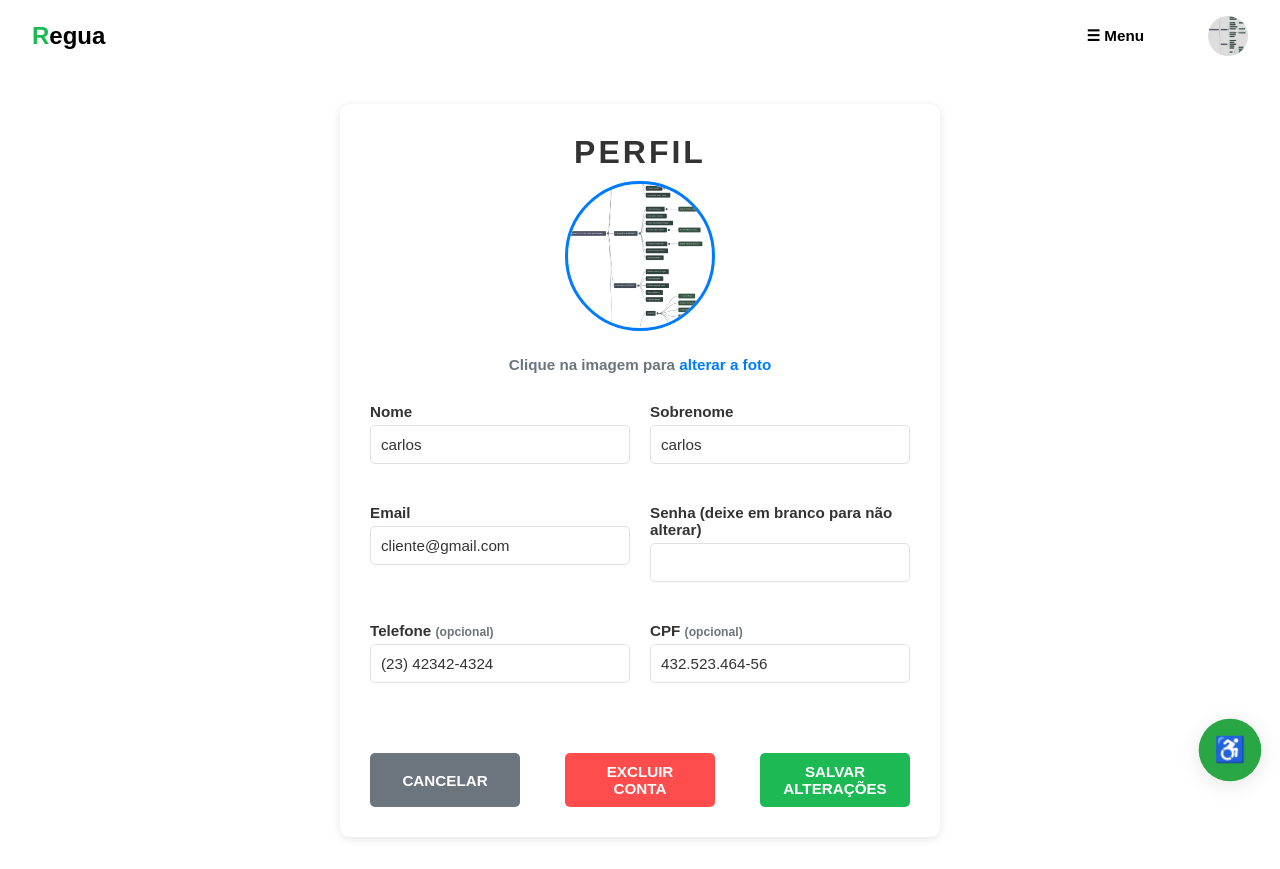
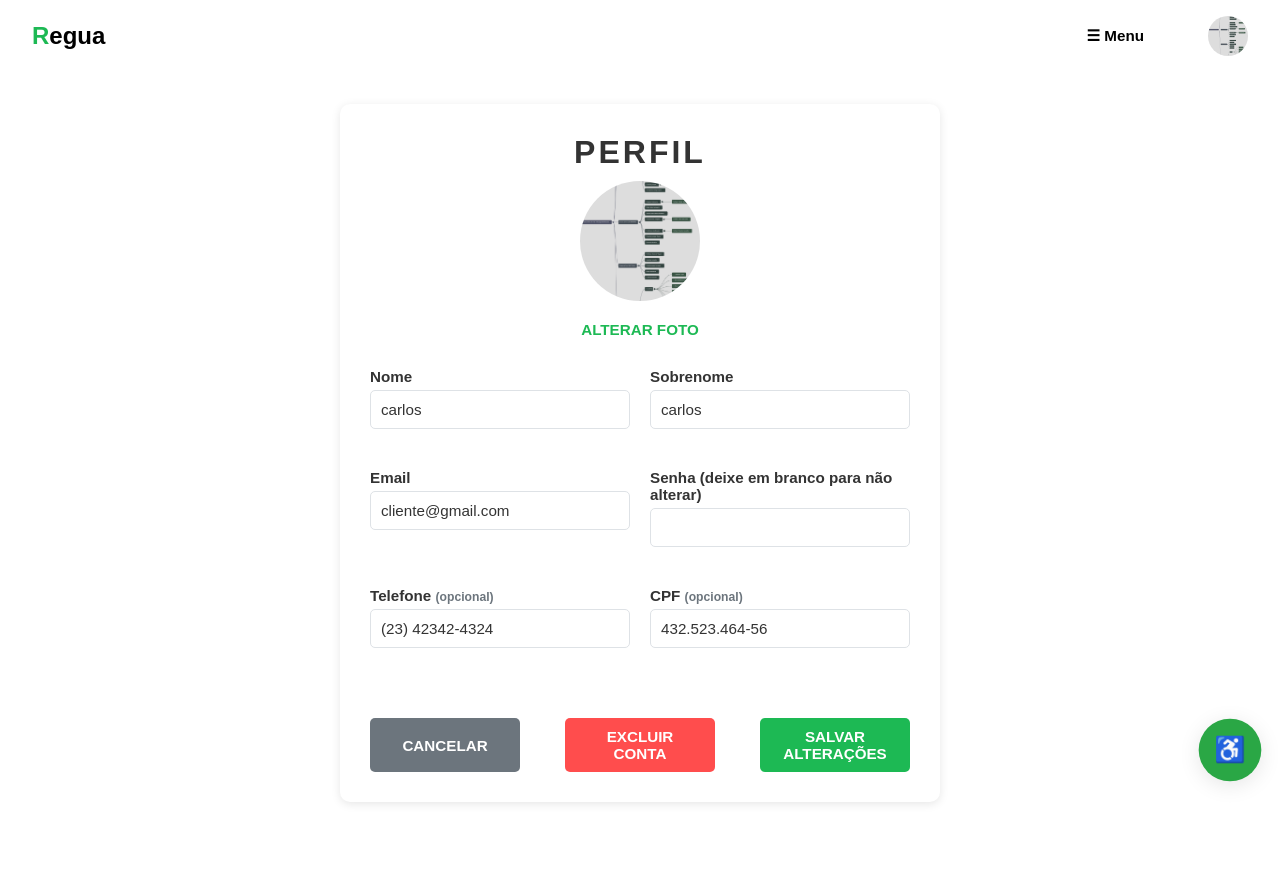
Before and after one commit to AtlyGood/Deploy-regua, a Django app: template regua2/templates/perfil.html in a window 1280 px wide. After the commit the page ends 804 px from the top, so only its background shows below. Run offline with Django 5.2, Linux system fonts and the light colour scheme; the template is opened without the code that fills it: values that come from a table or form of the project are taken from there, others are empty; data comes from the database, SQL or seed files in the repository; some web fonts are replaced.

Commit message:
Update perfil.html

```diff
--- a/regua2/templates/perfil.html
+++ b/regua2/templates/perfil.html
@@ -36,9 +36,6 @@
             --cor-bolinha: #2aa745;
             --cor-bolinha-hover: #228c3a;
             --cor-sombra: rgba(0, 0, 0, 0.1);
-            --cor-input-fundo: #f8fafc;
-            --cor-input-texto: #1e293b;
-            --cor-input-borda: #e2e8f0;
         }
 
         :root[data-tema="escuro"] {
@@ -61,9 +58,6 @@
             --cor-bolinha: #2aa745;
             --cor-bolinha-hover: #34ce57;
             --cor-sombra: rgba(0, 0, 0, 0.3);
-            --cor-input-fundo: #374151;
-            --cor-input-texto: #ffffff;
-            --cor-input-borda: #4b5563;
         }
 
         /* Tamanhos de fonte */
@@ -265,73 +259,63 @@
             font-size: var(--tamanho-h1);
         }
 
-        /* NOVO ESTILO PARA FOTO DE PERFIL - igual ao cadastro barbearia */
-        .photo-section {
-            display: flex;
-            flex-direction: column;
-            align-items: center;
-            margin-bottom: 30px;
+        .profile-pic {
+            width: 120px;
+            height: 120px;
+            border-radius: 50%;
+            margin: 0 auto 20px;
+            background-color: #ddd;
+            position: relative;
+            overflow: hidden;
+            background-size: cover;
+            background-position: center;
         }
 
-        .photo-container {
-            position: relative;
-            width: 150px;
-            height: 150px;
-            margin-bottom: 15px;
+        .profile-pic::before {
+            content: "";
+            position: absolute;
+            top: 25%;
+            left: 25%;
+            width: 50%;
+            height: 50%;
+            border-radius: 50%;
+            border: 2px solid white;
         }
 
-        .photo-preview {
-            width: 100%;
-            height: 100%;
+        .profile-pic::after {
+            content: "";
+            position: absolute;
+            bottom: 20px;
+            left: 25%;
+            width: 50%;
+            height: 25%;
+            border-top: 2px solid white;
             border-radius: 50%;
-            object-fit: cover;
-            border: 3px solid var(--cor-primaria);
-            cursor: pointer;
         }
 
-        .photo-placeholder {
-            width: 100%;
-            height: 100%;
-            border-radius: 50%;
-            background-color: var(--cor-input-fundo);
-            display: flex;
-            align-items: center;
-            justify-content: center;
-            font-size: 36px;
-            color: var(--cor-secundaria);
-            border: 2px dashed var(--cor-borda);
-            cursor: pointer;
-            transition: all 0.3s;
-        }
-
-        .photo-placeholder:hover {
-            border-color: var(--cor-primaria);
-            background-color: var(--cor-widget-hover);
-        }
-
-        .photo-text {
-            color: var(--cor-secundaria);
-            font-weight: 600;
-            text-align: center;
-            margin-top: 10px;
-            font-size: var(--tamanho-p);
-        }
-
-        .photo-text strong {
-            color: var(--cor-primaria);
-        }
-
-        #photo-input {
-            display: none;
-        }
-
-        /* Remove os estilos antigos da foto de perfil */
-        .profile-pic {
+        .profile-pic.has-photo::before,
+        .profile-pic.has-photo::after {
             display: none;
         }
 
         .btn-change-photo {
-            display: none;
+            background: none;
+            border: none;
+            color: #1DB954;
+            text-decoration: none;
+            cursor: pointer;
+            margin-top: 10px;
+            display: block;
+            font-weight: bold;
+            font-size: var(--tamanho-p);
+            text-align: center;
+            margin-left: auto;
+            margin-right: auto;
+            width: fit-content;
+        }
+
+        .btn-change-photo:hover {
+            color: #05742b;
         }
 
         .profile-form {
@@ -866,20 +850,9 @@
     <div class="profile-container">
         <div class="profile-header">
             <h1>PERFIL</h1>
-
-            <!-- NOVA SEÇÃO DE FOTO - igual ao cadastro barbearia -->
-            <div class="photo-section">
-                <div class="photo-container">
-                    {% if usuario.foto_perfil %}
-                        <img src="{{ usuario.foto_perfil.url }}" class="photo-preview" id="photo-preview">
-                    {% else %}
-                        <div class="photo-placeholder" id="photo-placeholder">👤</div>
-                    {% endif %}
-                </div>
-
-                <p class="photo-text">Clique na imagem para <strong>alterar a foto</strong></p>
-                <input type="file" id="photo-input" name="photo-input" accept="image/*">
-            </div>
+            <div class="profile-pic" id="profile-pic"></div>
+            <button class="btn-change-photo" id="change-photo">ALTERAR FOTO</button>
+            <input type="file" id="photo-input" accept="image/*" style="display: none;">
         </div>
 
         <form class="profile-form" id="profileForm" method="post">
@@ -989,55 +962,15 @@
             }
         }
 
-        // NOVO SISTEMA DE UPLOAD DE FOTO - igual ao cadastro barbearia
-        const photoInput = document.getElementById('photo-input');
-        const photoPlaceholder = document.getElementById('photo-placeholder');
-        const photoPreview = document.getElementById('photo-preview');
-
-        if (photoPlaceholder) {
-            photoPlaceholder.addEventListener('click', function() {
-                photoInput.click();
-            });
-        }
-
-        if (photoPreview) {
-            photoPreview.addEventListener('click', function() {
-                photoInput.click();
-            });
-        }
-
-        photoInput.addEventListener('change', function(e) {
-            const file = e.target.files[0];
-            if (file) {
-                const reader = new FileReader();
-                reader.onload = function(event) {
-                    const existingPreview = document.getElementById('photo-preview');
-
-                    if (existingPreview) {
-                        existingPreview.src = event.target.result;
-                    } else {
-                        const newPreview = document.createElement('img');
-                        newPreview.src = event.target.result;
-                        newPreview.className = 'photo-preview';
-                        newPreview.id = 'photo-preview';
-                        newPreview.addEventListener('click', function() {
-                            photoInput.click();
+        // Upload de foto de perfil
+        document.getElementById('change-photo').addEventListener('click', function () {
+            document.getElementById('photo-input').click();
         });
 
-                        const placeholder = document.getElementById('photo-placeholder');
-                        placeholder.replaceWith(newPreview);
-                    }
-
-                    // Upload automático da foto
-                    uploadPhoto(file);
-                };
-                reader.readAsDataURL(file);
-            }
-        });
-
-        function uploadPhoto(file) {
+        document.getElementById('photo-input').addEventListener('change', function (e) {
+            if (e.target.files && e.target.files[0]) {
                 const formData = new FormData();
-            formData.append('foto_perfil', file);
+                formData.append('foto_perfil', e.target.files[0]);
                 formData.append('csrfmiddlewaretoken', '{{ csrf_token }}');
 
                 fetch('{% url "upload_foto_perfil" %}', {
@@ -1048,7 +981,7 @@
                     .then(data => {
                         if (data.status === 'success') {
                             // Atualiza todas as fotos do site
-                    document.querySelectorAll('.profile-pic-nav, .mobile-profile-pic').forEach(pic => {
+                            document.querySelectorAll('.profile-pic, .profile-pic-nav, .mobile-profile-pic').forEach(pic => {
                                 pic.style.backgroundImage = `url(${data.foto_url})`;
                                 pic.classList.add('has-photo');
                             });
@@ -1061,6 +994,7 @@
                         alert('Erro ao enviar foto');
                     });
             }
+        });
 
         // Redirecionamento para home
         document.getElementById('cancel-btn').addEventListener('click', function () {
@@ -1160,7 +1094,7 @@
 
             // Carrega foto de perfil se existir
             {% if usuario.foto_perfil %}
-            document.querySelectorAll('.profile-pic-nav, .mobile-profile-pic').forEach(pic => {
+            document.querySelectorAll('.profile-pic, .profile-pic-nav, .mobile-profile-pic').forEach(pic => {
                 pic.style.backgroundImage = 'url({{ usuario.foto_perfil.url }})';
                 pic.classList.add('has-photo');
             });
```
Lines whose indentation alone changed are shown as unchanged.
